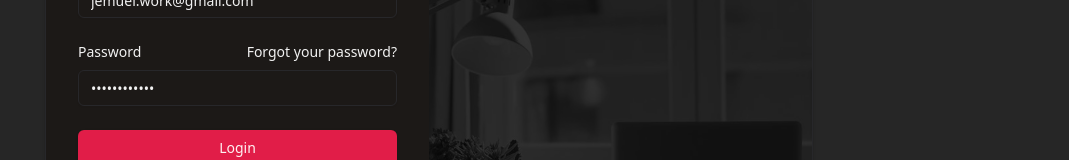
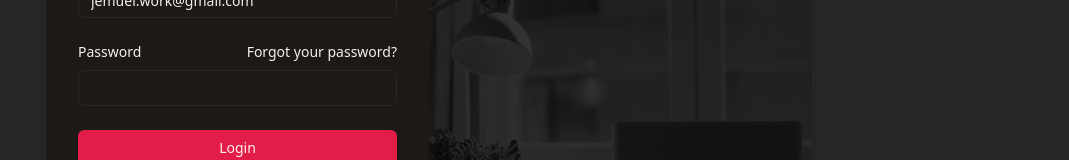
Before and after one commit to syjem/cloud_storage, a React (Vite) app in the folder client/: page / in a window 1280 px wide. Shown: the part 283-443 px from the top of the page, without its empty margins (211-1280 px from the left). Built offline with nearby package versions, Linux system fonts and the light colour scheme.

Commit message:
remove default password

```diff
--- a/client/src/components/login-form.tsx
+++ b/client/src/components/login-form.tsx
@@ -45,12 +45,7 @@ export function LoginForm({ className, submitHandler }: LoginFormProps) {
                     Forgot your password?
                   </a>
                 </div>
-                <Input
-                  id="password"
-                  type="password"
-                  name="password"
-                  value="admin:jemuel"
-                />
+                <Input id="password" type="password" name="password" />
               </div>
               <Button type="submit" className="w-full">
                 Login
```
